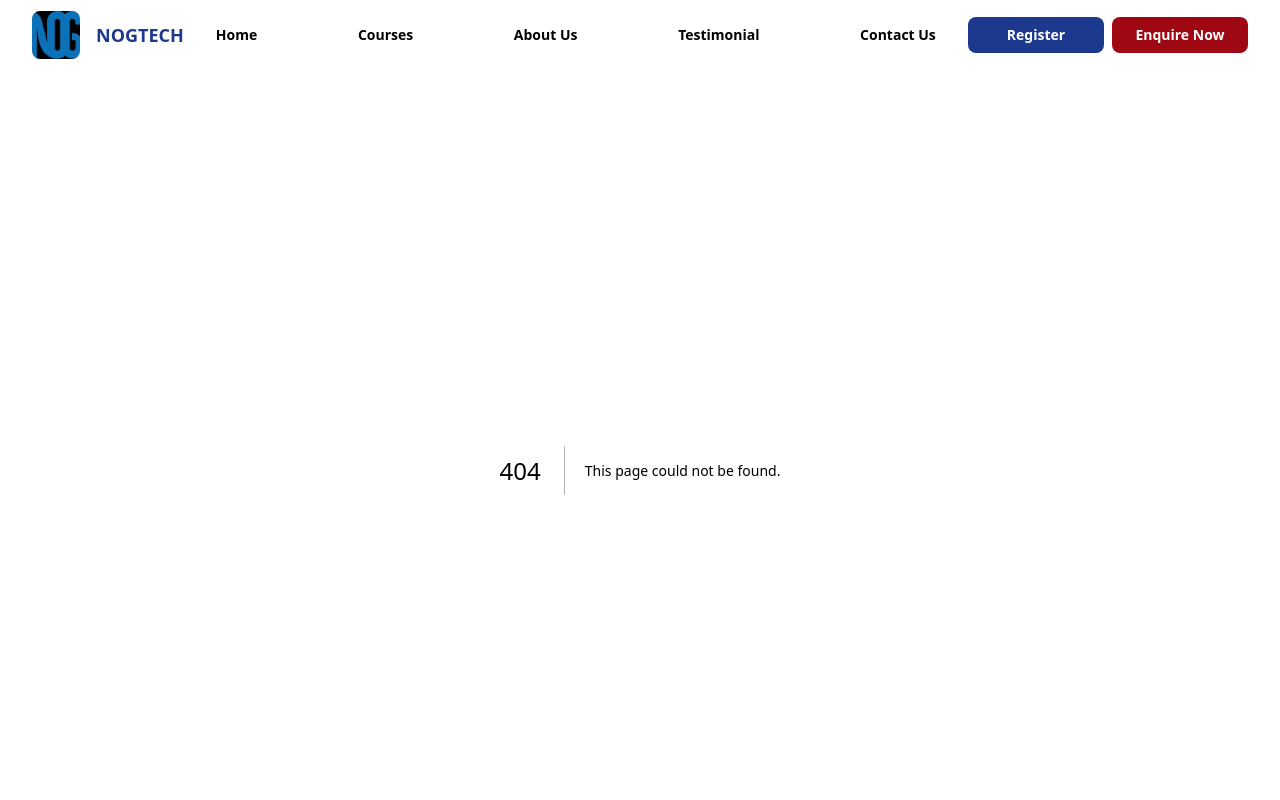
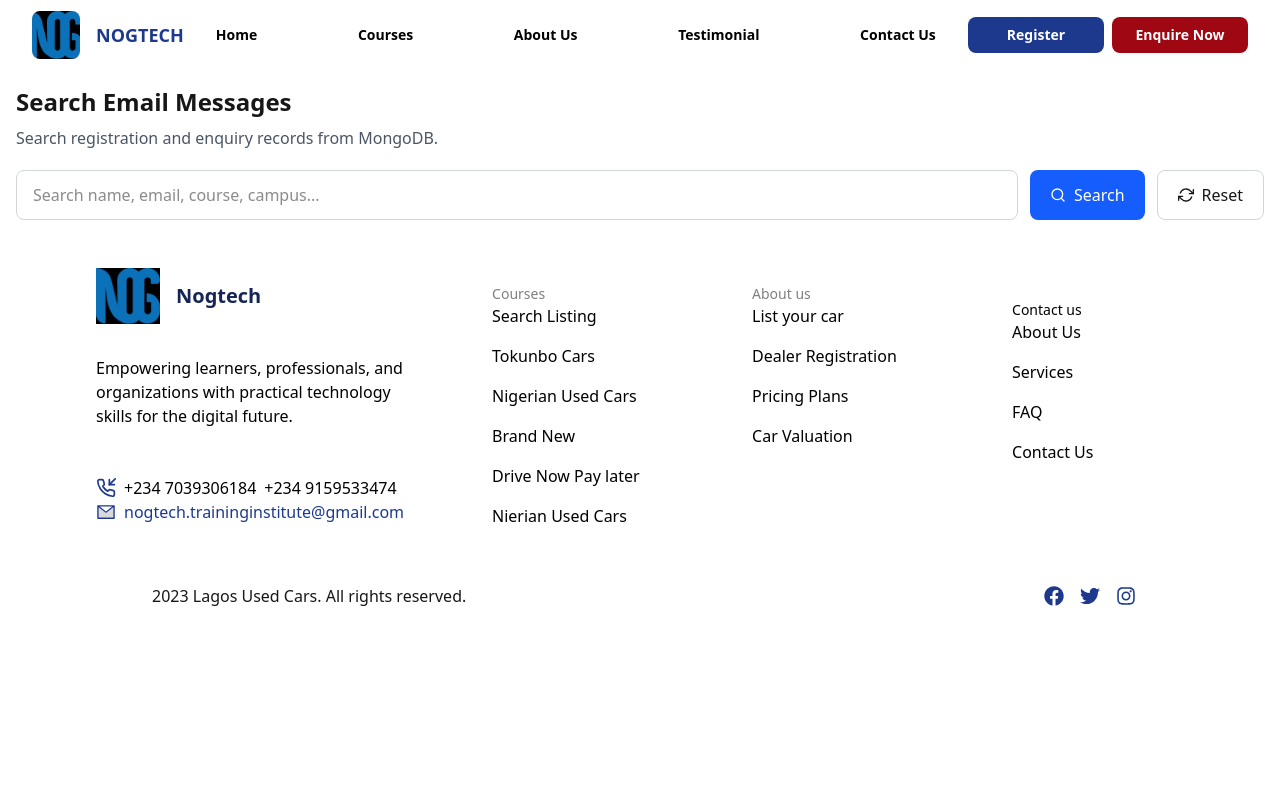
Before and after one commit to Ngalaka/nogtect-site, a Next.js app: page /searchemail in a window 1280 px wide. Before the commit this address had no page. Shown: the top 800 px of the page. Built offline with nearby package versions, Linux system fonts and the light colour scheme.

Commit message:
search Email feature

```diff
--- /dev/null
+++ b/src/app/api/email/search/route.js
@@ -0,0 +1,53 @@
+
+import connectToDb from "@/lib/connection";
+import Email from "@/app/models/emailModel";
+
+// GET: Search email records in MongoDB
+export async function GET(req) {
+  try {
+    // 1. Connect to MongoDB
+    await connectToDb();
+
+    // 2. Read the search term from the URL
+    const { searchParams } = new URL(req.url);
+    const searchTerm = searchParams.get("q")?.trim();
+
+    // 3. Check whether the admin entered a search term
+    if (!searchTerm) {
+      return Response.json({ message: "Please enter a search term." },{ status: 400 });
+    }
+
+    // 4. Escape special regex characters
+    const safeSearchTerm = searchTerm.replace(
+      /[.*+?^${}()|[\]\\]/g,
+      "\\$&"
+    );
+
+    // 5. Create the search condition
+    const searchCondition = {
+      $or: [
+        { firstname: { $regex: safeSearchTerm, $options: "i" } },
+        { lastname: { $regex: safeSearchTerm, $options: "i" } },
+        { email: { $regex: safeSearchTerm, $options: "i" } },
+        { mobile: { $regex: safeSearchTerm, $options: "i" } },
+        { campus: { $regex: safeSearchTerm, $options: "i" } },
+        { course: { $regex: safeSearchTerm, $options: "i" } },
+        { organisation: { $regex: safeSearchTerm, $options: "i" } },
+      ],
+    };
+
+    // 6. Search MongoDB using Mongoose
+    const emailmessage = await Email.find(searchCondition)
+      .sort({ createdAt: -1 })
+      .limit(50)
+      .lean();
+
+    // 7. Return the matching records
+    return Response.json({success: true, count: emailmessage.length, emailmessage,},{ status: 200 });
+  } catch (error) {
+    console.error("Email search error:", error);
+
+    // 8. Handle server errors
+    return Response.json({ message: "Failed to search email records." },{ status: 500 });
+  }
+}
--- a/src/app/components/Email.jsx
+++ b/src/app/components/Email.jsx
@@ -79,7 +79,7 @@ export default function Email() {
 
   // Shared responsive input styling
   const inputClass =
-    "w-full min-w-0 h-auto outline-none py-3 bg-blue-950 text-white font-bold px-3 border-2 border-transparent rounded-md focus:border-orange-800 transition-colors";
+    "w-full min-w-0 h-auto outline-none py-3 bg-white text-black font-bold px-3 border-2 border-transparent rounded-md focus:border-orange-800 transition-colors";
 
   const labelClass = "block mb-2 font-bold text-white text-sm sm:text-base";
 
--- /dev/null
+++ b/src/app/components/EmailSearch.jsx
@@ -0,0 +1,194 @@
+
+"use client";
+
+import { useState } from "react";
+import axios from "axios";
+import { FiSearch, FiRefreshCw } from "react-icons/fi";
+
+export default function EmailSearch() {
+  // Store the text entered by the admin
+  const [searchTerm, setSearchTerm] = useState("");
+
+  // Store the matching records returned by the API
+  const [emailmessage, setEmailmessage] = useState([]);
+
+  // Track the loading status
+  const [loading, setLoading] = useState(false);
+
+  // Store any error message
+  const [error, setError] = useState("");
+
+  // Run the search when the form is submitted
+  const handleSearch = async (event) => {
+    event.preventDefault();
+
+    const query = searchTerm.trim();
+
+    // Validate the search input
+    if (!query) {
+      setEmailmessage([]);
+      setError("Please enter a name, email, course, or search term.");
+      return;
+    }
+
+    try {
+      setLoading(true);
+      setError("");
+      setEmailmessage([]);
+
+      // Send the search request to the Next.js API
+      const res = await axios.get("/api/email/search", {
+        params: { q: query },
+      });
+
+      // Save the matching records in React state
+      setEmailmessage(res.data.emailmessage ?? []);
+    } catch (error) {
+      console.error("Search failed:", error);
+
+      setError(
+        error.response?.data?.message ||
+          "Unable to search records. Please try again."
+      );
+    } finally {
+      // Stop the loading indicator
+      setLoading(false);
+    }
+  };
+
+  // Clear the search and its results
+  const handleReset = () => {
+    setSearchTerm("");
+    setEmailmessage([]);
+    setError("");
+    setLoading(false);
+  };
+
+  return (
+    <section className="mx-auto w-full max-w-7xl p-4">
+      <h1 className="mb-2 text-2xl font-bold">
+        Search Email Messages
+      </h1>
+
+      <p className="mb-5 text-gray-600">
+        Search registration and enquiry records from MongoDB.
+      </p>
+
+      {/* Search form */}
+      <form
+        onSubmit={handleSearch}
+        className="mb-6 flex flex-col gap-3 sm:flex-row"
+      >
+        <input
+          type="search"
+          value={searchTerm}
+          onChange={(event) => setSearchTerm(event.target.value)}
+          placeholder="Search name, email, course, campus..."
+          className="min-w-0 flex-1 rounded-lg border border-gray-300 px-4 py-3 outline-none focus:border-blue-500"
+        />
+
+        <button
+          type="submit"
+          disabled={loading}
+          className="flex items-center justify-center gap-2 rounded-lg bg-blue-600 px-5 py-3 text-white hover:bg-blue-700 disabled:cursor-not-allowed disabled:opacity-60"
+        >
+          <FiSearch />
+          {loading ? "Searching..." : "Search"}
+        </button>
+
+        <button
+          type="button"
+          onClick={handleReset}
+          disabled={loading}
+          className="flex items-center justify-center gap-2 rounded-lg border border-gray-300 px-5 py-3 hover:bg-gray-100 disabled:opacity-50"
+        >
+          <FiRefreshCw />
+          Reset
+        </button>
+      </form>
+
+      {/* Loading message */}
+      {loading && (
+        <p className="mb-4 text-blue-600">
+          Searching records...
+        </p>
+      )}
+
+      {/* Error message */}
+      {error && (
+        <p role="alert" className="mb-4 text-red-600">
+          {error}
+        </p>
+      )}
+
+      {/* Results table */}
+      {emailmessage.length > 0 && (
+        <>
+          <p className="mb-3 text-sm text-gray-600">
+            Found {emailmessage.length} matching record(s).
+          </p>
+
+          <div className="overflow-x-auto rounded-lg border">
+            <table className="w-full min-w-[900px] border-collapse text-left text-sm">
+              <thead className="bg-gray-100 text-gray-800">
+                <tr>
+                  <th className="border-b p-3">S/N</th>
+                  <th className="border-b p-3">First Name</th>
+                  <th className="border-b p-3">Last Name</th>
+                  <th className="border-b p-3">Email</th>
+                  <th className="border-b p-3">Mobile</th>
+                  <th className="border-b p-3">Campus</th>
+                  <th className="border-b p-3">Course</th>
+                </tr>
+              </thead>
+
+              <tbody>
+                {emailmessage.map((search, index) => (
+                  <tr key={search._id} className="hover:bg-gray-50">
+                    <td className="border-b p-3">
+                      {index + 1}
+                    </td>
+
+                    <td className="border-b p-3">
+                      {search.firstname || "-"}
+                    </td>
+
+                    <td className="border-b p-3">
+                      {search.lastname || "-"}
+                    </td>
+
+                    <td className="border-b p-3">
+                      {search.email || "-"}
+                    </td>
+
+                    <td className="border-b p-3">
+                      {search.mobile || "-"}
+                    </td>
+
+                    <td className="border-b p-3">
+                      {search.campus || "-"}
+                    </td>
+
+                    <td className="border-b p-3">
+                      {search.course || "-"}
+                    </td>
+                  </tr>
+                ))}
+              </tbody>
+            </table>
+          </div>
+        </>
+      )}
+
+      {/* No matching records */}
+      {!loading &&
+        !error &&
+        emailmessage.length === 0 &&
+        searchTerm.trim() !== "" && (
+          <p className="py-5 text-gray-600">
+            No matching records found. Try another search term.
+          </p>
+        )}
+    </section>
+  );
+}
--- a/src/app/components/Message.jsx
+++ b/src/app/components/Message.jsx
@@ -79,7 +79,7 @@ export default function Message() {
 
   // Shared responsive styling
   const inputClass =
-    "block w-full min-w-0 rounded-md border-2 border-transparent bg-blue-950 px-3 py-3 font-bold text-white outline-none transition-colors focus:border-orange-800";
+    "block w-full min-w-0 rounded-md border-2 border-transparent bg-white px-3 py-3 font-bold text-black outline-none transition-colors focus:border-orange-800";
 
   const labelClass =
     "mb-2 block text-sm font-bold text-white sm:text-base";
--- /dev/null
+++ b/src/app/searchemail/page.jsx
@@ -0,0 +1,12 @@
+import React from 'react'
+import EmailSearch from '../components/EmailSearch'
+
+export default function page() {
+  return (
+    <>
+    <div>
+        <EmailSearch/>
+    </div>
+    </>
+  )
+}
```
